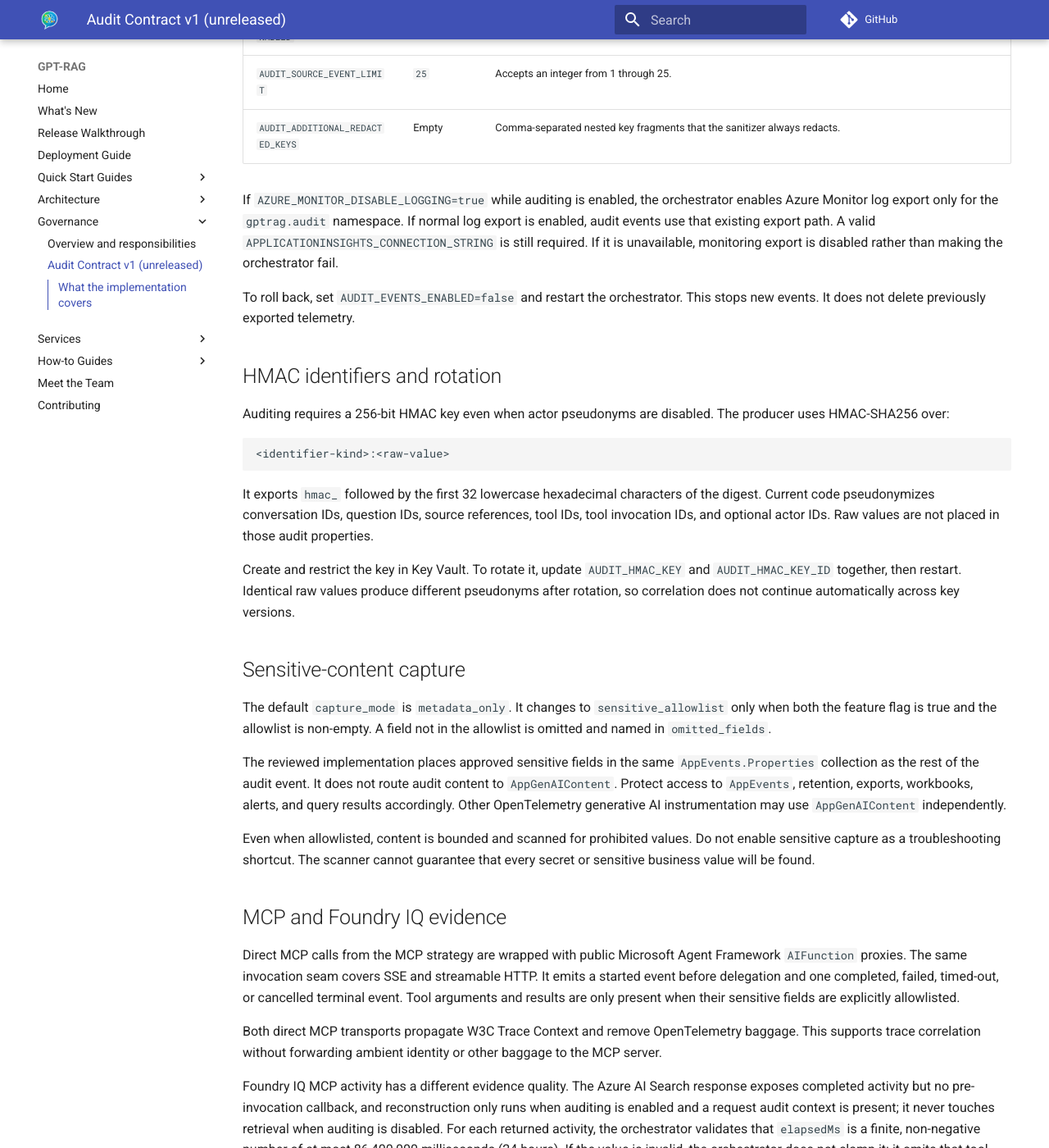
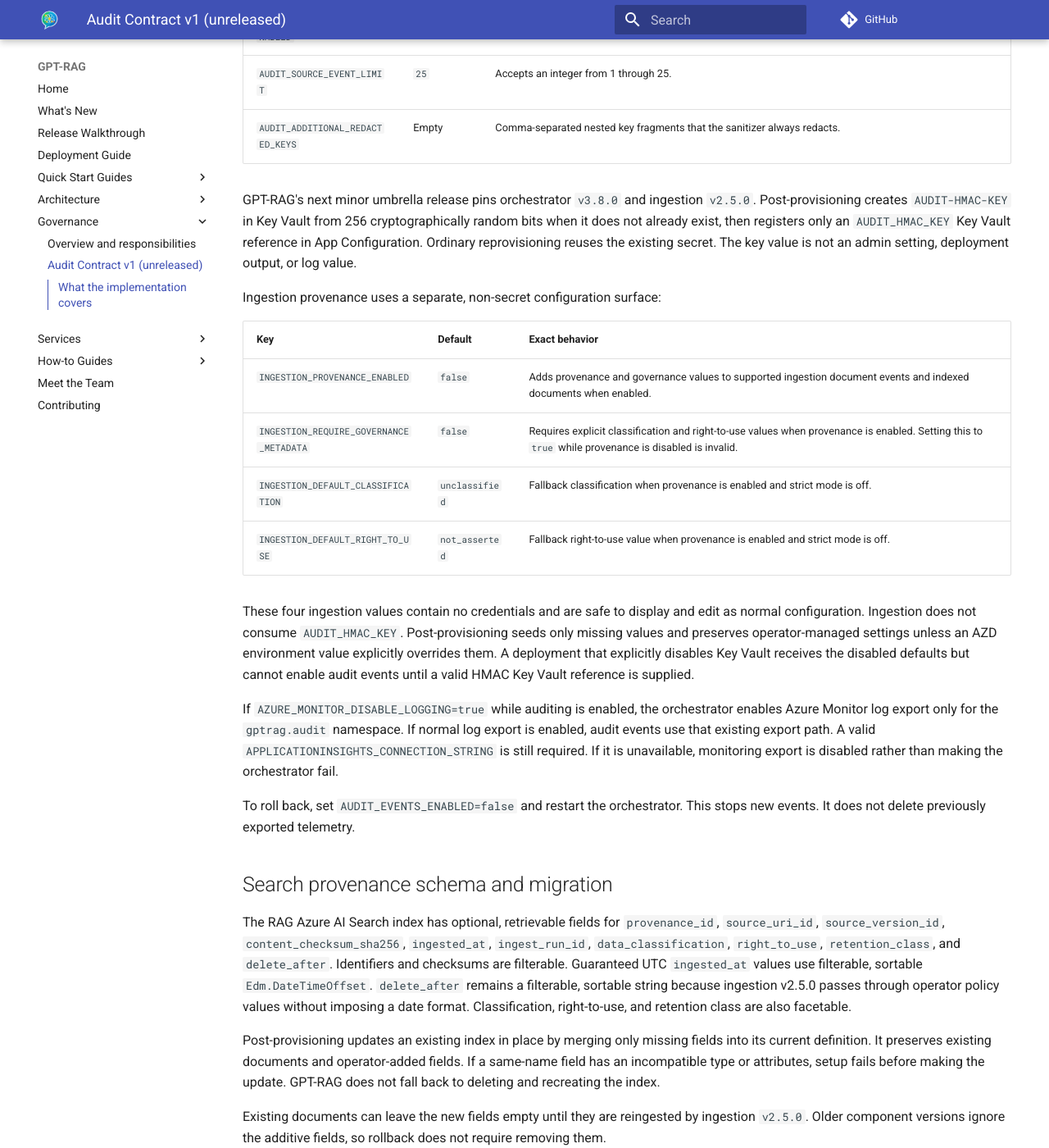
Before and after one commit to Azure/GPT-RAG, an MkDocs documentation site: the page built from docs/governance_audit_contract_v1.md, in a window 1280 px wide and 1400 px high, scrolled down 9526 px. Shown: the whole window at 82% size. Built offline with MkDocs 1.6.1 and Material for MkDocs 9.7.7, drawn with Linux system fonts in a browser that asks for light colours; comment, search, counter and statistics services are not loaded; some of the changed text lies outside the part shown.

Commit message:
docs(governance): publish umbrella rollout guidance
Document the v3.8.0/v2.5.0 component pair, safe defaults, Key Vault key handling, additive Search migration, rollback, and retention limitations.

Co-authored-by: Copilot <223556219+Copilot@users.noreply.github.com>

```diff
--- a/docs/governance_audit_contract_v1.md
+++ b/docs/governance_audit_contract_v1.md
@@ -340,6 +340,29 @@ dashboard.
 | `AUDIT_SOURCE_EVENT_LIMIT` | `25` | Accepts an integer from 1 through 25. |
 | `AUDIT_ADDITIONAL_REDACTED_KEYS` | Empty | Comma-separated nested key fragments that the sanitizer always redacts. |
 
+GPT-RAG's next minor umbrella release pins orchestrator `v3.8.0` and ingestion
+`v2.5.0`. Post-provisioning creates `AUDIT-HMAC-KEY` in Key Vault from 256
+cryptographically random bits when it does not already exist, then registers
+only an `AUDIT_HMAC_KEY` Key Vault reference in App Configuration. Ordinary
+reprovisioning reuses the existing secret. The key value is not an admin
+setting, deployment output, or log value.
+
+Ingestion provenance uses a separate, non-secret configuration surface:
+
+| Key | Default | Exact behavior |
+| --- | --- | --- |
+| `INGESTION_PROVENANCE_ENABLED` | `false` | Adds provenance and governance values to supported ingestion document events and indexed documents when enabled. |
+| `INGESTION_REQUIRE_GOVERNANCE_METADATA` | `false` | Requires explicit classification and right-to-use values when provenance is enabled. Setting this to `true` while provenance is disabled is invalid. |
+| `INGESTION_DEFAULT_CLASSIFICATION` | `unclassified` | Fallback classification when provenance is enabled and strict mode is off. |
+| `INGESTION_DEFAULT_RIGHT_TO_USE` | `not_asserted` | Fallback right-to-use value when provenance is enabled and strict mode is off. |
+
+These four ingestion values contain no credentials and are safe to display and
+edit as normal configuration. Ingestion does not consume `AUDIT_HMAC_KEY`.
+Post-provisioning seeds only missing values and preserves operator-managed
+settings unless an AZD environment value explicitly overrides them. A deployment
+that explicitly disables Key Vault receives the disabled defaults but cannot
+enable audit events until a valid HMAC Key Vault reference is supplied.
+
 If `AZURE_MONITOR_DISABLE_LOGGING=true` while auditing is enabled, the
 orchestrator enables Azure Monitor log export only for the `gptrag.audit`
 namespace. If normal log export is enabled, audit events use that existing
@@ -349,6 +372,32 @@ orchestrator fail.
 
 To roll back, set `AUDIT_EVENTS_ENABLED=false` and restart the orchestrator.
 This stops new events. It does not delete previously exported telemetry.
+
+## Search provenance schema and migration
+
+The RAG Azure AI Search index has optional, retrievable fields for
+`provenance_id`, `source_uri_id`, `source_version_id`,
+`content_checksum_sha256`, `ingested_at`, `ingest_run_id`,
+`data_classification`, `right_to_use`, `retention_class`, and `delete_after`.
+Identifiers and checksums are filterable. Guaranteed UTC `ingested_at` values
+use filterable, sortable `Edm.DateTimeOffset`. `delete_after` remains a
+filterable, sortable string because ingestion v2.5.0 passes through operator
+policy values without imposing a date format. Classification, right-to-use, and
+retention class are also facetable.
+
+Post-provisioning updates an existing index in place by merging only missing
+fields into its current definition. It preserves existing documents and
+operator-added fields. If a same-name field has an incompatible type or
+attributes, setup fails before making the update. GPT-RAG does not fall back to
+deleting and recreating the index.
+
+Existing documents can leave the new fields empty until they are reingested by
+ingestion `v2.5.0`. Older component versions ignore the additive fields, so
+rollback does not require removing them.
+
+`delete_after` is policy intent only. No GPT-RAG job reads this field to
+schedule or perform a purge. The operator must implement retention enforcement
+and verify the deletion outcome.
 
 ## HMAC identifiers and rotation
 
```
Also changed, not shown: docs/governance_overview.md (+24 -14 lines), docs/whatisnew.md (+10 -0 lines).
